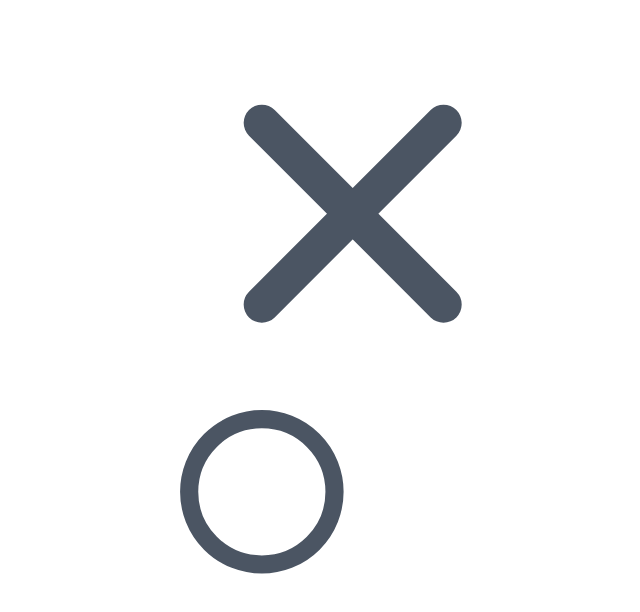
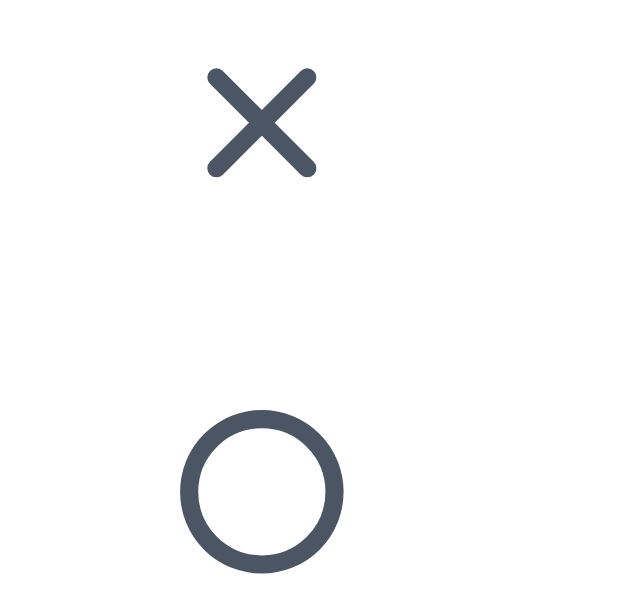
Before and after one commit to Atlessc/web54-tictactoe, a React (Vite) app in the folder tictactoe-game/: page / in a window 1280 px wide. Shown: the top 612 px of the page, without its empty margins (287-927 px from the left). Built offline with nearby package versions, Linux system fonts and the light colour scheme.

Commit message:
dfbxgnhj,kbhgdf

```diff
--- a/tictactoe-game/src/components/GameStatus.jsx
+++ b/tictactoe-game/src/components/GameStatus.jsx
@@ -11,9 +11,9 @@ function GameStatus({ currentPlayer }) {
       >
         <path
           stroke="#4B5563"
-          strokeWidth="4"
+          strokeWidth="2"
           strokeLinecap="round"
-          d="M 10,10 L 30,30 M 30,10 L 10,30"
+          d="M 5,5 L 15,15 M 15,5 L 5,15"
         />
       </svg>
       <svg
```
